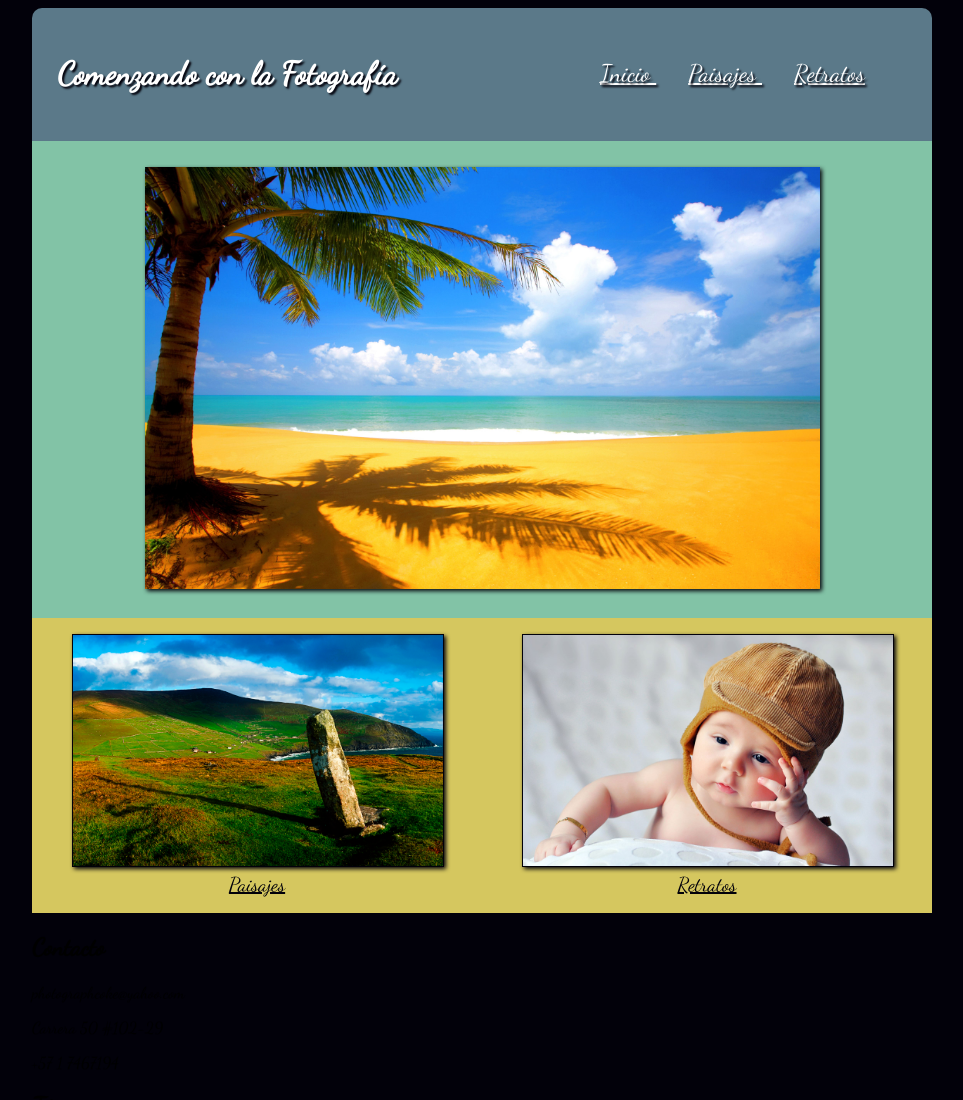
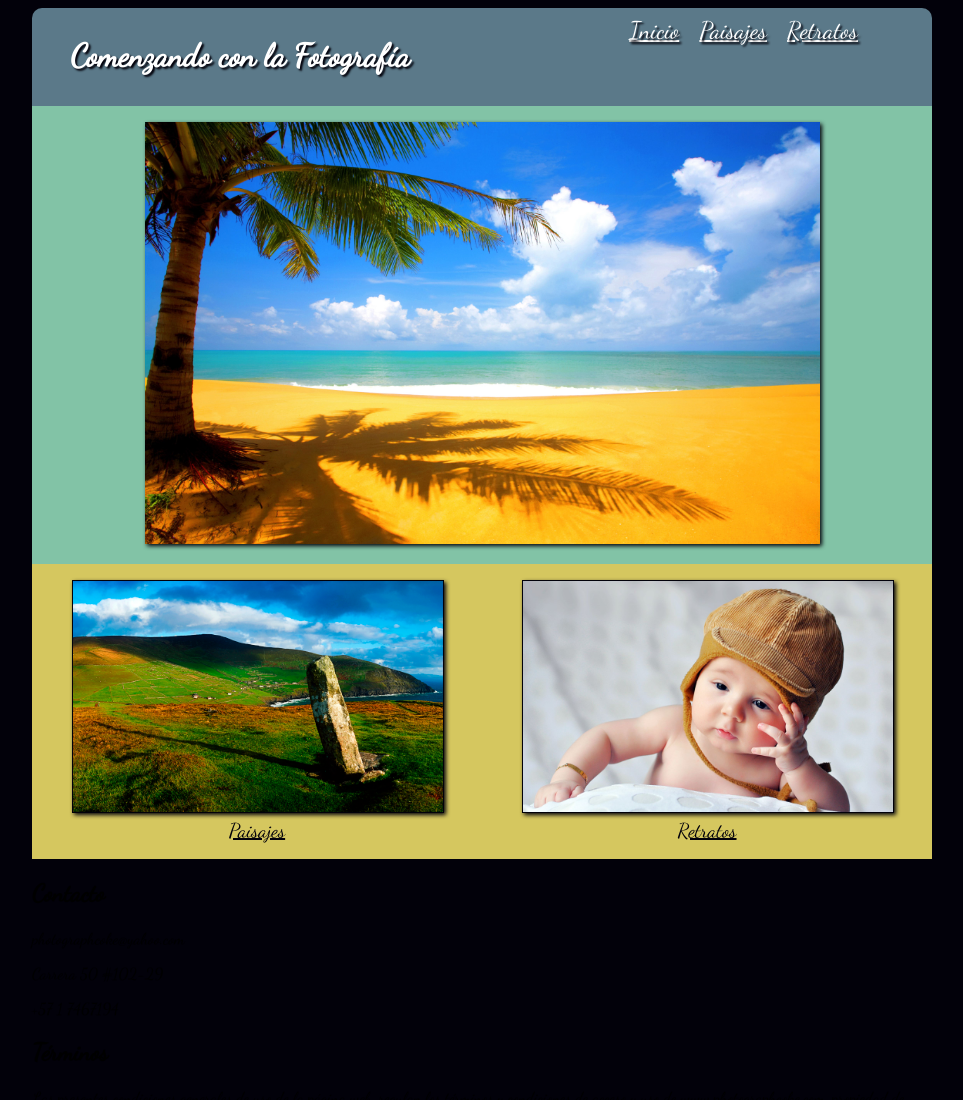
Before and after one commit to maincoke/project02, a plain HTML site: page index.html in a window 1280 px wide. Shown: the top 1100 px of the page, without its empty margins (158-1121 px from the left). Drawn offline with Linux system fonts and the light colour scheme.

Commit message:
Cambios de estructura index y estilo

```diff
--- a/css/estilo.css
+++ b/css/estilo.css
@@ -27,44 +27,54 @@ img {
     flex-flow: row wrap;
 }
 
-#encabezado {
-    color: white;
-    font-size: 1em;
-    text-shadow: 2px 2px 2px #02010a;
-    padding: 1vw;
-    margin: 1vw;
-    text-align: center;
-    float: left;
-}
-
-#menu-nav {
-    align-content: center;
-    padding: 2vw;
-    margin: 2vw;
-    float: right;
-}
-
-#menu-nav a {
-    color: white;
-    font-size: 1.5em;
-    text-shadow: 2px 2px 2px #02010a;
-    margin: 1vw 1vh;
-    padding: 1vw 1vh;
-}
-
-::-moz-selection {
-    text-decoration: none;
-}
-
-::selection {
-    text-decoration: none;
-}
-
 .box-encabezado-menu {
     color: white;
     width: 100%;
     background: #5b7989;
     border-radius: 10px 10px 0px 0px;
+    align-content: center;
+    text-align: center;
+    display: flex;
+    flex-direction: column;
+}
+
+#encabezado {
+    color: white;
+    font-size: 1em;
+    padding: 0 1em 0 1em;
+    margin: 0 auto;
+    text-shadow: 2px 2px 2px #02010a;
+    text-align: center;
+    display: flex;
+    flex-direction: column;
+}
+
+#menu-nav {
+    text-align: center;
+    display: flex;
+    flex-direction: column;
+}
+
+#menu-nav ul {
+    width: 100%;
+    list-style: none;
+    text-align: center;
+    margin: auto;
+}
+
+#menu-nav li {
+    margin: 0;
+    display: inline;
+    padding: 0.5em 0.5em 0.5em 0.5em;
+}
+
+#menu-nav li a {
+    color: white;
+    font-size: 1.5em;
+    text-shadow: 2px 2px 2px #02010a;
+    display: inline-block;
+    text-align: center;
+    margin: 0;
 }
 
 .box-central {
@@ -111,10 +121,29 @@ img {
         margin-left: auto;
         margin-right: auto;
     }
+    .box-encabezado-menu {
+        padding: auto 1em;
+        display: block;
+    }
+    #encabezado {
+        float: left;
+        padding: 1vh 1vw;
+        margin: auto 2vw;
+    }
+    #menu-nav {
+        float: right;
+        padding: 1vh 1vw;
+        margin: auto 2vw;
+    }
+    #menu-nav ul {
+        width: 300px;
+        list-style: none;
+        text-align: center;
+    }
     #img-central {
         width: 75%;
-        padding: 1vw 1vh;
-        margin: 1vw 1vh;
+        padding: 1vh 1vw;
+        margin: 1vh 1vw;
     }
     .row-secundario {
         display: flex;
--- a/index.html
+++ b/index.html
@@ -7,7 +7,7 @@
     <meta name="author" content="Marlon A. Malagon G.">
     <meta http-equiv="X-UA-Compatible" content="ie=edge">
     <link href='https://fonts.googleapis.com/css?family=Dancing+Script' rel='stylesheet' type='text/css'>
-    <link rel="stylesheet" href="css/estilo.css">
+    <link rel="stylesheet" href="css/estilo.css" type="text/css">
     <title>Comenzando con la Fotograf&iacute;a</title>
 </head>
 
@@ -31,9 +31,11 @@
             <!-- Menú Prinicpal **
                 Opciones de navegación del sitio web -->
             <nav id="menu-nav">
-                <a href="#index.html" title="Enlace a P&aacute;gina princicpal">  Inicio  </a>
-                <a href="paisajes.html" title="Enlace a Paisajes"> Paisajes </a>
-                <a href="retratos.html" title="Enlace a Retratos"> Retratos </a>
+                <ul>
+                    <li><a href="#index.html" title="Enlace a P&aacute;gina princicpal">Inicio</a></li>
+                    <li><a href="paisajes.html" title="Enlace a Paisajes">Paisajes</a></li>
+                    <li><a href="retratos.html" title="Enlace a Retratos"> Retratos </a></li>
+                </ul>
             </nav>
         </div>
 
```
